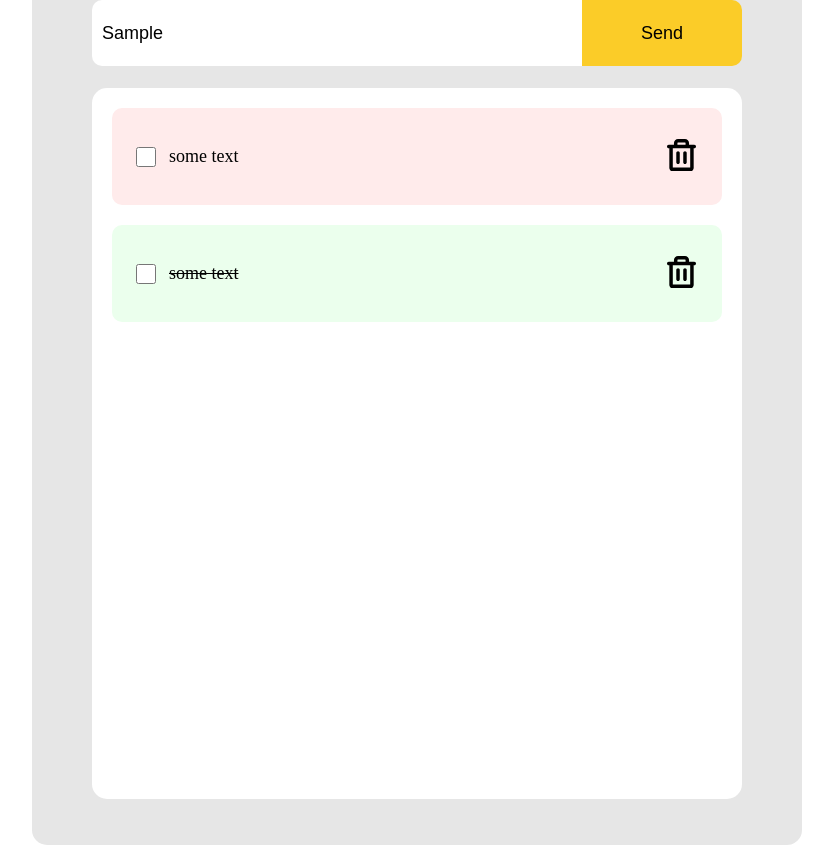
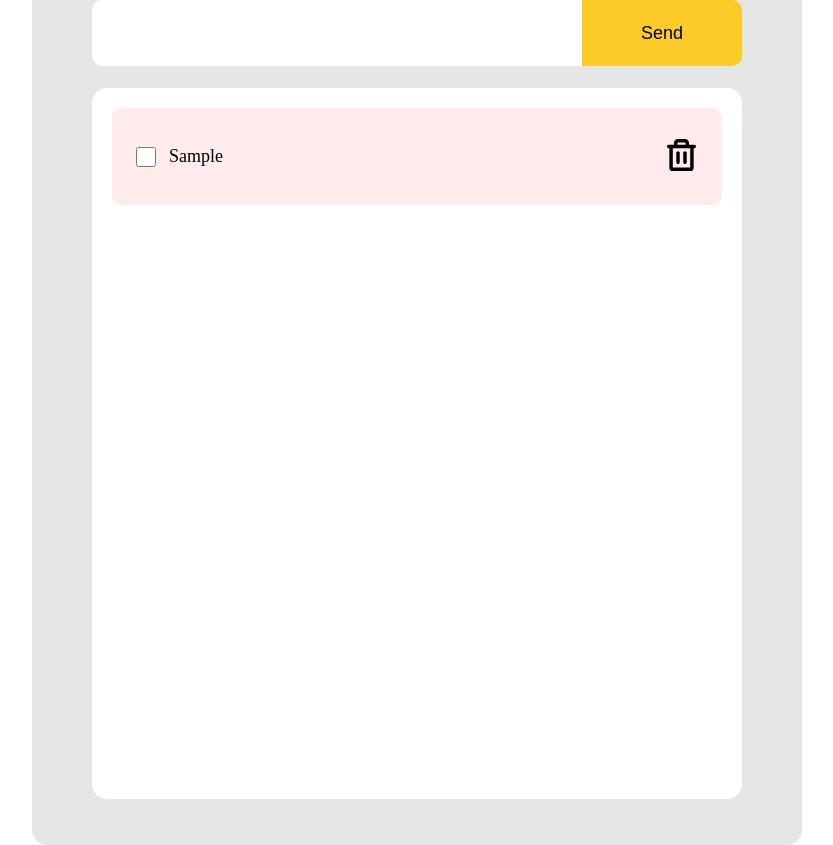
Before and after one commit to fezwect/WEB, a plain HTML site: page Project2/index.html in a window 1280 px wide. Both pictures are taken after typing "Sample" into the empty fields and a click on the button "Send". Shown: the whole page, without its empty margins (223-1056 px from the left). Drawn offline with Linux system fonts and the light colour scheme.

Commit message:
modified:   Project2/index.html 	new file:   Project2/script.js 	modified:   Project2/style.css

```diff
--- a/Project2/index.html
+++ b/Project2/index.html
@@ -14,18 +14,9 @@
                 <button class="app__controls-button">Send</button>
             </div>
             <div class="app__list">
-                <div class="app__list-item">
-                    <input class="app__list-checkbox" type="checkbox">
-                    <p class="app_list-text">some text</p>
-                    <button class="app__list-btn"><img src="/Image/Trash.svg" alt="Trash"></button>
-                </div>
-                <div class="app__list-item app__list-item_done">
-                    <input class="app__list-checkbox" type="checkbox">
-                    <p class="app_list-text">some text</p>
-                    <button class="app__list-btn"><img src="/Image/Trash.svg" alt="Trash"></button>
-                </div>
             </div>
         </div>
     </div>
+    <script src="./script.js"></script>
 </body>
 </html>
--- /dev/null
+++ b/Project2/script.js
@@ -0,0 +1,114 @@
+const inputEl = (document.getElementsByClassName('app__controls-input')) [0]
+const btnEl = (document.getElementsByClassName('app__controls-button')) [0]
+const listEl = (document.getElementsByClassName('app__list')) [0]
+let counter = 1
+let data = []
+
+function init() {
+    const tmp = localStorage.getItem('data')
+    if (tmp != null) {
+        data = JSON.parse(tmp)
+    }
+    data.forEach((item) => {
+        if (item.id > counter) {
+            counter = item.id
+        }
+        })
+        if (counter > 1) {
+            counter++
+        }
+    render()
+}
+
+function syncData() {
+    localStorage.setItem('data', JSON.stringify(data))
+    render()
+}
+
+function deleteByID(id){
+    const idx = data.findIndex((i) => {
+        return i.id === id
+    })
+    data.splice(idx, 1)
+    syncData()
+}
+
+function ToDoIsDone(isDone){
+    const elem = data.findIndex((el) => {
+        return el.isDone = !isDone
+    })
+    console.log(elem)
+    syncData()
+}
+
+
+function createTask(objectData) {
+    const root = document.createElement('div')
+    root.classList.add('app__list-item')
+    if (objectData.isDone === true) {
+        root.classList.add('app__list-item_done')
+    } else {
+        root.classList.remove('app__list-item_done')
+    }
+
+
+    const input = document.createElement('input')
+    input.classList.add('app__list-checkbox')
+    input.type = 'checkbox'
+    if (objectData.isDone === true) {
+        input.checked = true
+    }
+
+
+    const txt = document.createElement('p')
+    txt.classList.add('app__list-text')
+    txt.innerText = objectData.text
+
+
+    root.addEventListener('click', ()=>{
+        ToDoIsDone(objectData.isDone)
+    })
+
+
+    const btn = document.createElement('button')
+    btn.classList.add('app__list-btn')
+
+    const img = document.createElement('img')
+    img.src = '/Image/Trash.svg'
+    img.alt = 'Trash'
+
+    img.addEventListener('click', ()=>{
+        deleteByID(objectData.id)
+    })
+
+    btn.appendChild(img)
+
+    root.appendChild(input)
+    root.appendChild(txt)
+    root.appendChild(btn)
+    console.log(objectData)
+    return root
+}
+
+
+btnEl.addEventListener('click', () => {
+    const textValue = inputEl.value
+    data.push({
+        id: counter++,
+        text: textValue,
+        isDone: false
+    })
+    syncData()
+    inputEl.value = ''
+})
+
+function render() {
+    listEl.innerHTML = ''
+    for (let item of data) {
+        const tmpElement = createTask(item)
+        listEl.appendChild(tmpElement)
+    }
+}
+
+
+init()
--- a/Project2/style.css
+++ b/Project2/style.css
@@ -77,7 +77,7 @@ body {
     height: 20px;
 }
 
-.app_list-text {
+.app__list-text {
     margin: 0;
     flex-grow: 1;
     font-size: 18px;
```
